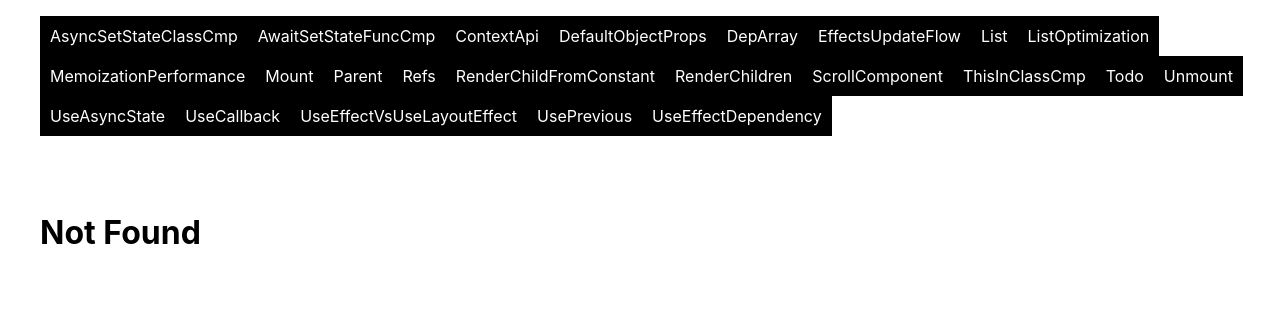
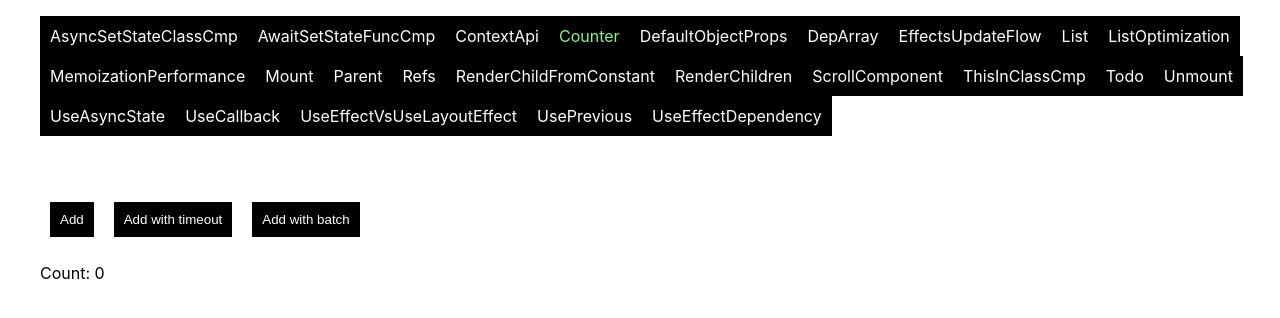
Before and after one commit to nikolaygelemerov/react-playground, a React (Create React App) app: page /Counter in a window 1280 px wide. Shown: the top 318 px of the page. Built offline with nearby package versions, Linux system fonts and the light colour scheme.

Commit message:
Add Counter page

```diff
--- a/src/hoc/router/Router.js
+++ b/src/hoc/router/Router.js
@@ -13,6 +13,7 @@ import {
   AsyncSetStateClassCmp,
   AwaitSetStateFuncCmp,
   ContextApi,
+  Counter,
   DefaultObjectProps,
   DepArray,
   EffectsUpdateFlow,
@@ -63,6 +64,14 @@ const Router = () => {
           to="/ContextApi"
         >
           ContextApi
+        </NavLink>
+        <NavLink
+          className={({ isActive }) =>
+            isActive ? 'NavLink NavLinkActive' : 'NavLink'
+          }
+          to="/Counter"
+        >
+          Counter
         </NavLink>
         <NavLink
           className={({ isActive }) =>
@@ -236,6 +245,7 @@ const Router = () => {
             element={<AwaitSetStateFuncCmp />}
           />
           <Route path="/ContextApi" element={<ContextApi />} />
+          <Route path="/Counter" element={<Counter />} />
           <Route path="/DefaultObjectProps" element={<DefaultObjectProps />} />
           <Route path="/DepArray" element={<DepArray />} />
           <Route path="/EffectsUpdateFlow" element={<EffectsUpdateFlow />} />
--- /dev/null
+++ b/src/pages/Counter/Counter.js
@@ -0,0 +1,31 @@
+import { useState, memo } from 'react';
+
+const Counter = () => {
+  const [count, setCount] = useState(0);
+
+  return (
+    <div>
+      <button onClick={() => setCount(count + 1)}>Add</button>
+      <button
+        onClick={() => {
+          setTimeout(() => {
+            setCount(count + 1);
+          }, 300);
+        }}
+      >
+        Add with timeout
+      </button>
+      <button
+        onClick={() => {
+          setCount(count + 1);
+          setCount(count + 1);
+        }}
+      >
+        Add with batch
+      </button>
+      <p>Count: {count}</p>
+    </div>
+  );
+};
+
+export default memo(Counter);
--- a/src/pages/Mount/Mount.js
+++ b/src/pages/Mount/Mount.js
@@ -1,8 +1,21 @@
 import React, { memo } from 'react';
+import { useNavigate } from 'react-router-dom';
 
 const Mount = () => {
+  const navigate = useNavigate();
+
   console.log('mount');
-  return <div>Mount</div>;
+  return (
+    <div>
+      Mount
+      <button
+        type="button"
+        onClick={() => navigate('/Parent', { state: { test: 20 } })}
+      >
+        Navigate to Parent route
+      </button>
+    </div>
+  );
 };
 
 export default memo(Mount);
--- a/src/pages/Parent/Parent.js
+++ b/src/pages/Parent/Parent.js
@@ -7,8 +7,11 @@ import React, {
 } from 'react';
 
 import { CallbackMemo, Func, FuncMemo } from './components';
+import { useLocation } from 'react-router-dom';
 
 const Parent = props => {
+  const location = useLocation();
+  console.log('location.state: ', location.state);
   const [match, setMatch] = useState(false);
   const [count, setCount] = useState({ count: { count: 0 } });
 
--- a/src/pages/index.js
+++ b/src/pages/index.js
@@ -1,6 +1,7 @@
 export { default as AsyncSetStateClassCmp } from './AsyncSetStateClassCmp/AsyncSetState';
 export { default as AwaitSetStateFuncCmp } from './AwaitSetStateFuncCmp/AwaitSetState';
 export { default as ContextApi } from './ContextApi/ContextApi';
+export { default as Counter } from './Counter/Counter';
 export { default as DefaultObjectProps } from './DefaultObjectProps/DefaultObjectProps';
 export { default as DepArray } from './DepArray/DepArray';
 export { default as EffectsUpdateFlow } from './EffectsUpdateFlow/EffectsUpdateFlow';
```
Also changed, not shown: package.json (+7 -7 lines), src/styles/index.css (+2 -5 lines), 2 other files (tests, documents, lock files or other folders).
